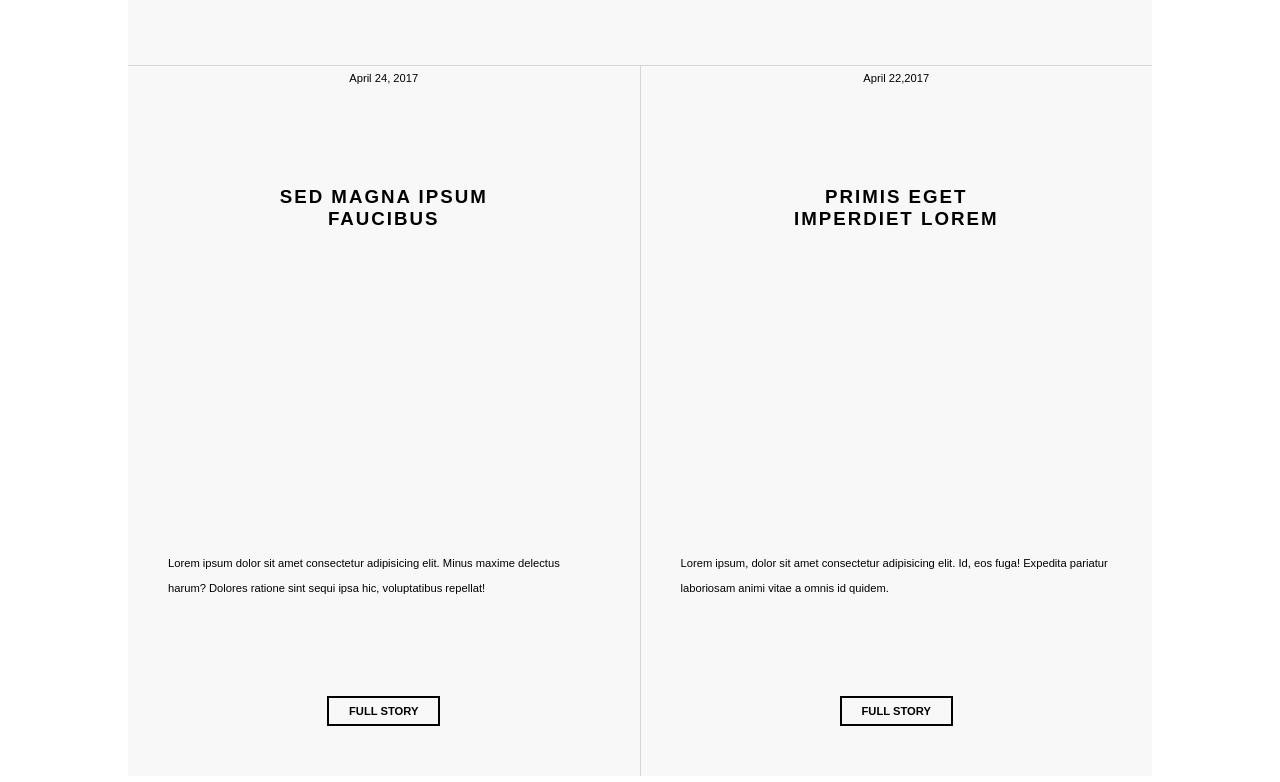
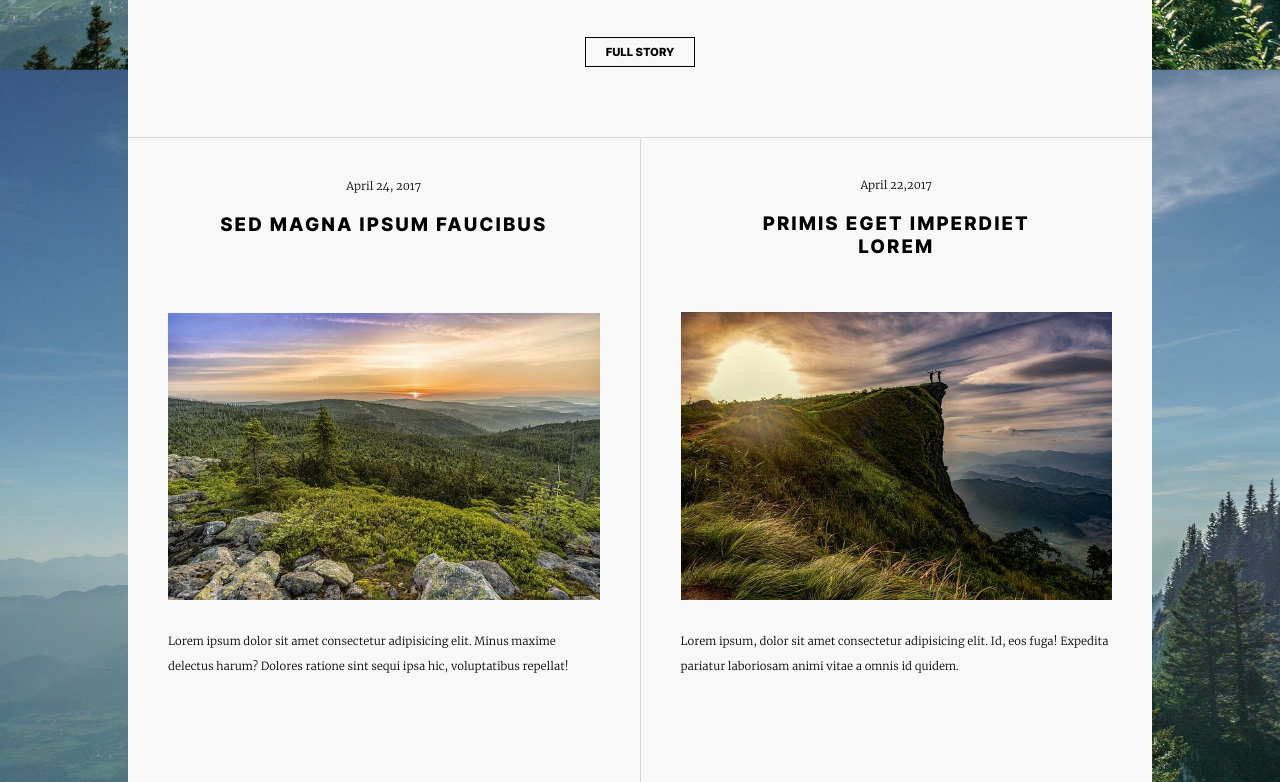
Before and after one commit to RomainCrz/La-montagne, a plain HTML site: page index.html in a window 1280 px wide. Shown: the part 1713-2495 px from the top of the page. Drawn offline with Linux system fonts and the light colour scheme; a web font is replaced by a local one.

Commit message:
changement des background par des img

```diff
--- a/index.html
+++ b/index.html
@@ -51,7 +51,9 @@
 
             <p class="texte">Lorem ipsum dolor sit amet consectetur, adipisicing elit. Voluptas commodi quia blanditiis, in vero eos asperiores? Voluptates maiores excepturi soluta illum omnis fugit suscipit quidem?</p>
 
-            <div class="top_img"></div>
+            <div class="top_img">
+                <img src="./images/pic01.jpg" alt="">
+            </div>
 
             <button>full story</button>
 
@@ -69,9 +71,13 @@
 
                 <h3>sed magna ipsum faucibus</h3>
 
-                <div class="img_bottom"  id="img_bottom_left"></div>
+                <div class="img_bottom"  id="img_bottom_left">
 
-                <p>Lorem ipsum dolor sit amet consectetur adipisicing elit. Minus maxime delectus harum? Dolores ratione sint sequi ipsa hic, voluptatibus repellat!</p>
+                    <img src="./images/pic02.jpg" alt="">
+
+                </div>
+
+                <p class="description">Lorem ipsum dolor sit amet consectetur adipisicing elit. Minus maxime delectus harum? Dolores ratione sint sequi ipsa hic, voluptatibus repellat!</p>
 
                 <button>full story</button>
 
@@ -83,9 +89,13 @@
 
                 <h3>primis eget imperdiet lorem</h3>
 
-                <div class="img_bottom" id="img_bottom_right"></div>
+                <div class="img_bottom" id="img_bottom_right">
 
-                <p>Lorem ipsum, dolor sit amet consectetur adipisicing elit. Id, eos fuga! Expedita pariatur laboriosam animi vitae a omnis id quidem.</p>
+                    <img src="./images/pic03.jpg" alt="">
+
+                </div>
+
+                <p class="description">Lorem ipsum, dolor sit amet consectetur adipisicing elit. Id, eos fuga! Expedita pariatur laboriosam animi vitae a omnis id quidem.</p>
 
                 <button>full story</button>
 
--- a/styles/layout/_settings.scss
+++ b/styles/_settings.scss
@@ -1,10 +1,10 @@
 @font-face {
     font-family: "font1";
-    src: url(fonts/Inter-ExtraBold.ttf);
+    src: url(../fonts/Inter-ExtraBold.ttf);
 }
 @font-face {
     font-family: "font2";
-    src: url(/fonts/Merriweather-Light.ttf);
+    src: url(../fonts/Merriweather-Light.ttf);
 }
 
 $bold : "font1", sans-serif;
@@ -18,7 +18,7 @@ $color3 : rgb(17, 17, 17);
 }
 
 body {
-    background: url(images/bg.jpg) fixed center/cover;
+    background: url(../images/bg.jpg) fixed center/cover;
 }
 
 p {
@@ -32,8 +32,8 @@ h1,h2,h3{
 button {
     background: none;
     text-transform: uppercase;
-    border : 2px solid black;
-    font-weight: bold;
+    border : 1px solid black;
+    font-family: $bold;
     padding : 7px 20px;
     font-size: 0.7rem;
     transition: 0.3s ease;
@@ -41,7 +41,7 @@ button {
 button:hover{
     background: $color3;
     color: $color1;
-    border : 2px solid $color1;
+    border : 1px solid $color1;
     cursor: pointer;
 }
 
--- a/styles/index.scss
+++ b/styles/index.scss
@@ -1,4 +1,4 @@
-@import "./layout/_settings.scss";
+@import "./settings";
 @import "./layout/_header.scss";
 @import "./layout/_top.scss";
 @import "./layout/_bottom.scss";
--- a/styles/layout/_bottom.scss
+++ b/styles/layout/_bottom.scss
@@ -17,46 +17,44 @@
         width: 50%;
 
         @media screen and (max-width: 750px) {
-            width: 100%;
+            width: 80%;
+            padding: 0px 0px 50px;
         }
 
         .date{
+            margin-top: 40px;
             margin-bottom: 20px;
         }
 
         h3{
             letter-spacing: 2px;
-            width: 60%;
+            width: 80%;
             margin-bottom: 20px;
             height: 70px;
 
             @media screen and (max-width: 750px) {
                 width: 70%;
+                height: 100%;
             }
         }
 
         .img_bottom{
             width: 100%;
-            height: 250px;
             margin-bottom: 25px;
+            margin-top: 10px;
 
-            @media screen and (max-width: 750px) {
-                width: 70%;
-                height: 150px;
+            img{
+                width: 100%;
             }
-        }
-        #img_bottom_left{
-            background: url(images/pic02.jpg) center/cover;
-        }
-        #img_bottom_right{
-            background: url(images/pic03.jpg) center/cover;
+
         }
 
-        p {
+
+        .description {
             text-align: left;
             line-height: 25px;
-            margin-bottom: 25px;
-            height: 100px;
+            margin-bottom: 30px;
+            height: 150px;
 
             @media screen and (max-width: 750px) {
                text-align: left;
@@ -68,11 +66,16 @@
 
     #bottom_left{
         border-right: 1px solid rgba(128, 128, 128, 0.281);
+        @media screen and (max-width: 750px) {
+            border-right: none;
+        }
     }
 
     button {
+        display: flex;
+        align-items: flex-end;
         @media screen and (min-width: 750px) {
-            margin-top: 20px;
+            margin-top: 15px;
         }
 
     }
--- a/styles/layout/_top.scss
+++ b/styles/layout/_top.scss
@@ -4,7 +4,8 @@
     border-bottom: 1px solid rgba(128, 128, 128, 0.281) ;
 
     .containeur_top {
-        padding: 40px 70px 70px;
+        width: 80%;
+        padding: 40px 0px 70px;
         display: flex;
         flex-direction: column;
         align-items: center;
@@ -67,10 +68,13 @@
         }
 
         .top_img{
-            background: url(images/pic01.jpg) center/cover;
-            height: 500px;
             width: 100%;
             margin-bottom: 40px;
+
+            img {
+                width: 100%;
+
+            }
 
             @media screen and (max-width: 500px) {
                 height: 200px ;
```
Also changed, not shown: styles/index.css, 1 other file.
